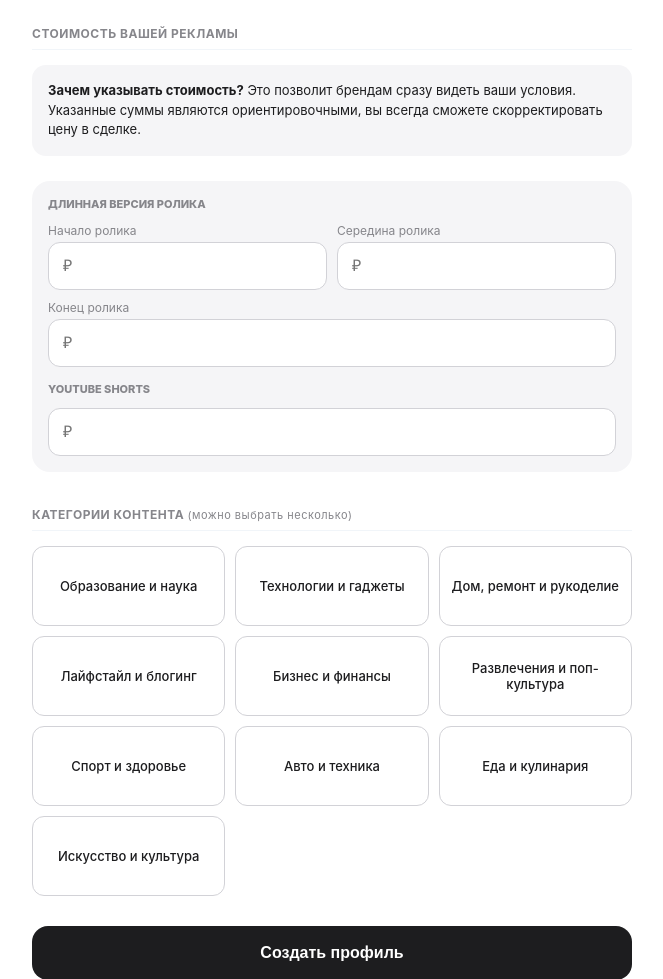
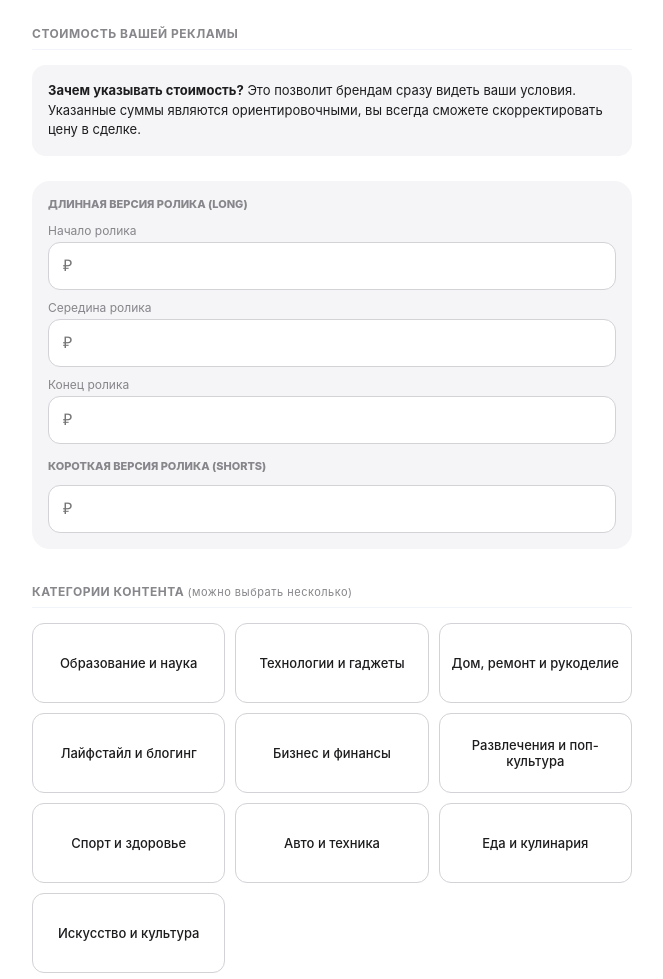
Before and after one commit to elenabri/Flow, a Django app: page /register/ in a window 1280 px wide. Shown: the part 407-1386 px from the top of the page, without its empty margins (308-971 px from the left). Run offline with Django 5.2, Linux system fonts and the light colour scheme.

Commit message:
Update register.html

```diff
--- a/core/templates/core/register.html
+++ b/core/templates/core/register.html
@@ -143,13 +143,13 @@
                     </div>
 
                     <div class="price-container">
-                        <div class="price-group-title">Длинная версия ролика</div>
+                        <div class="price-group-title">Длинная версия ролика (Long)</div>
                         <div class="price-grid">
-                            <div class="price-item">
+                            <div class="price-item" style="grid-column: span 2;">
                                 <label>Начало ролика</label>
                                 <input type="number" name="price_start" class="p-input" placeholder="₽" required>
                             </div>
-                            <div class="price-item">
+                            <div class="price-item" style="grid-column: span 2;">
                                 <label>Середина ролика</label>
                                 <input type="number" name="price_middle" class="p-input" placeholder="₽" required>
                             </div>
@@ -159,7 +159,7 @@
                             </div>
                         </div>
 
-                        <div class="price-group-title">YouTube Shorts</div>
+                        <div class="price-group-title">Короткая версия ролика (Shorts)</div>
                         <div class="price-item">
                             <input type="number" name="price_shorts" class="p-input" placeholder="₽" required>
                         </div>
```
